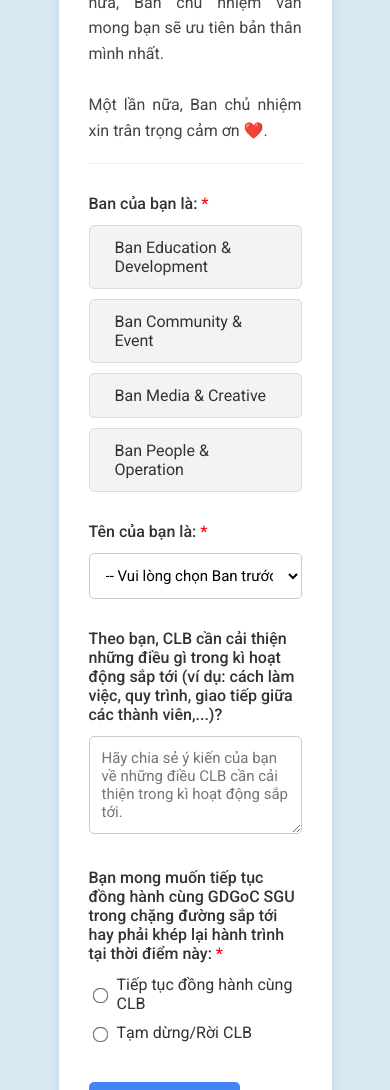
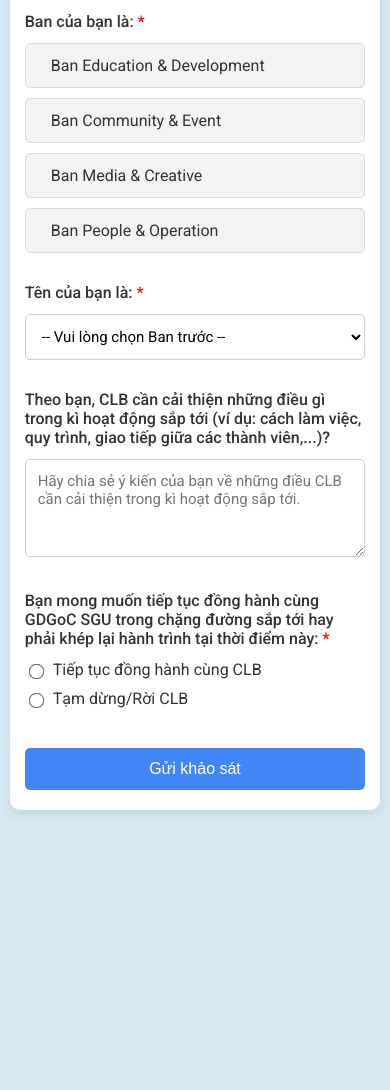
Before and after one commit to KietTran0308/GDGoC-KHAOSATTV, a plain HTML site: page index.html in a window 390 px wide. Shown: the part 910-2000 px from the top of the page. After the commit the page ends 1770 px from the top, so only its background shows below. Drawn offline with Linux system fonts and the light colour scheme.

Commit message:
Enhance mobile responsiveness in KHAOSATTV.css
Added responsive styles for mobile devices, adjusting padding and font sizes.

```diff
--- a/KHAOSATTV.css
+++ b/KHAOSATTV.css
@@ -34,7 +34,7 @@ body {
     background-color: #ffffff;
     border-radius: 10px;
     box-shadow: 0 4px 12px rgba(0, 0, 0, 0.1);
-    padding: 20px 30px; /* Tăng padding 2 bên cho thoáng */
+    padding: 20px 30px;
     box-sizing: border-box;
     border-top: 8px solid #4285F4;
 }
@@ -46,7 +46,7 @@ body {
 }
 
 .form-header h1 {
-    font-size: 32px; /* Chỉnh nhỏ lại một chút cho cân đối trên điện thoại */
+    font-size: 32px;
     margin: 0 0 15px 0;
 }
 
@@ -59,7 +59,7 @@ body {
 
 /* Các nhóm nhập liệu */
 .form-group {
-    margin-bottom: 30px; /* Tăng khoảng cách giữa các câu hỏi */
+    margin-bottom: 30px;
 }
 
 /* Đồng bộ tiêu đề các câu hỏi (thẻ h2 và label) */
@@ -78,7 +78,7 @@ body {
     color: red;
 }
 
-.list-button-ban{
+.list-button-ban {
     display: flex;
     flex-direction: column;
     gap: 10px;
@@ -169,3 +169,23 @@ select:focus {
 .submit-btn:hover {
     background-color: #3367D6;
 }
+
+/* =======================================================
+   RESPONSIVE THIẾT BỊ DI ĐỘNG (Điện thoại, Tablet nhỏ)
+   ======================================================= */
+@media screen and (max-width: 768px) {
+    .banner,
+    .formKS {
+        width: 95%; /* Mở rộng form ra sát viền màn hình trên điện thoại thay vì 70% */
+        padding: 20px 15px; /* Giảm khoảng cách padding hai bên để có thêm không gian hiển thị text */
+    }
+
+    .form-header h1 {
+        font-size: 26px; /* Thu nhỏ tiêu đề chính một chút để không bị rớt dòng quá nhiều */
+    }
+
+    .submit-btn {
+        width: 100%; /* Đưa nút submit tràn viền trên điện thoại để dễ bấm hơn */
+        text-align: center;
+    }
+}
```
